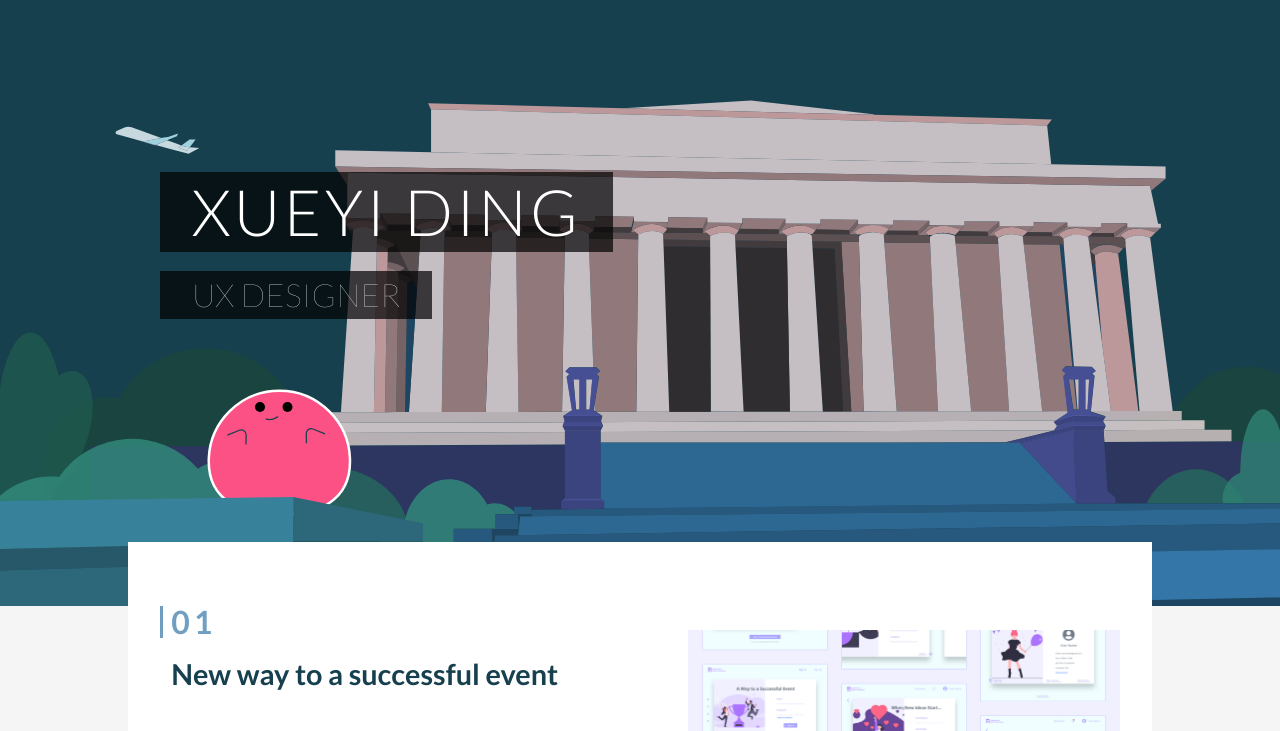
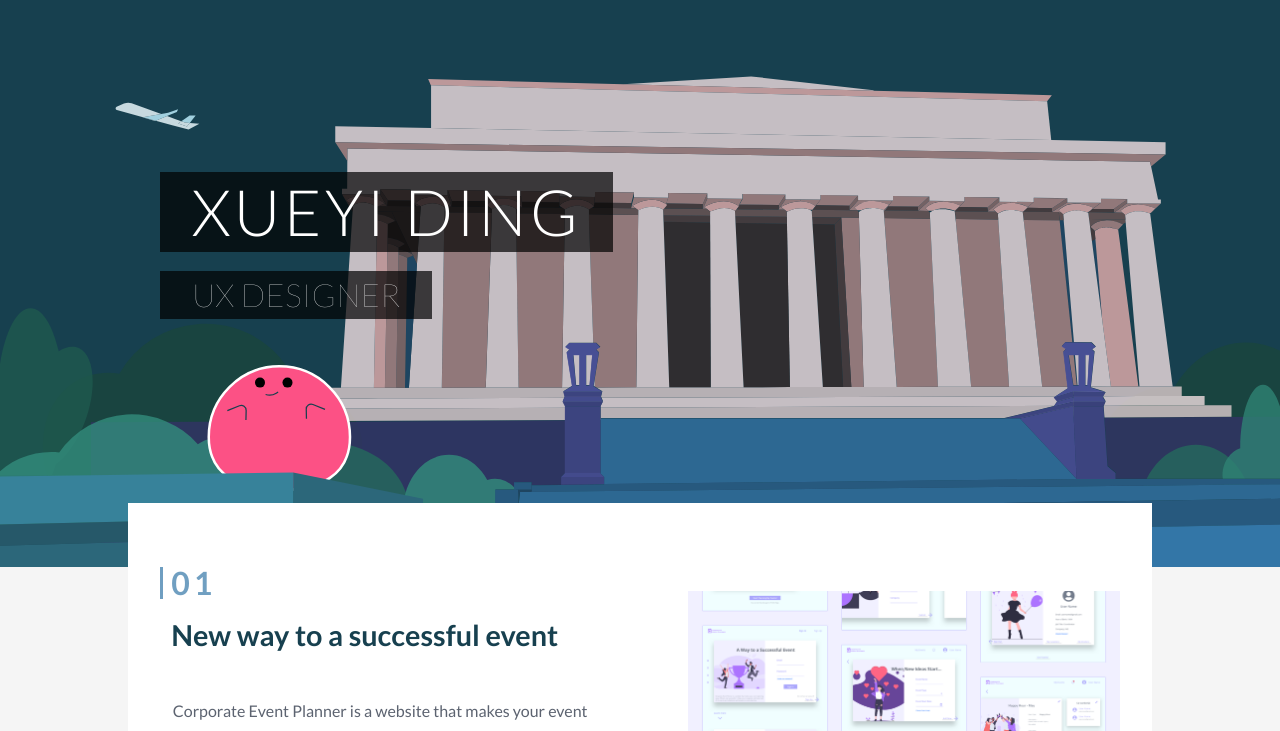
Before and after one commit to April9413Ding/PortfolioCodeV2, a plain HTML site: page index.html in a window 1280 px wide. Shown: the part 52-783 px from the top of the page. Drawn offline with Linux system fonts and the light colour scheme.

Commit message:
adjustHeroBackground

```diff
--- a/main.css
+++ b/main.css
@@ -224,10 +224,10 @@ footer .copyRight {
     background-color: #17404f;
     background-attachment: fixed;
     background-image: url(assets/heroImg.svg);
-    background-position: center top;
+    background-position: center -6rem;
     background-repeat: no-repeat;
     background-size: 100%;
-    padding: 15% 0 18% 0;
+    padding: 15% 0 15% 0;
 }
 
 .hero p{
@@ -388,6 +388,12 @@ footer .copyRight {
 /* UP CASESTUDY PAGE */
 /* DOWN MEDIA */
 
+@media only screen and (max-width: 1500px) {
+    .hero{
+        background-position: center -1.5rem;
+    }
+}
+
 @media only screen and (max-width: 800px) {
     header .container{
         width: 100%;
```
